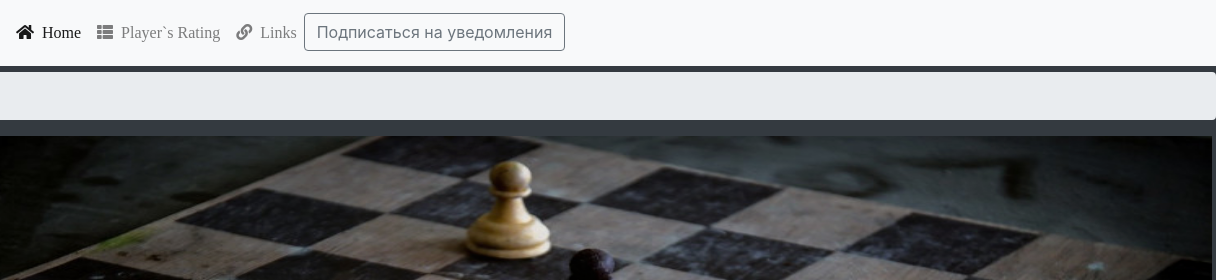
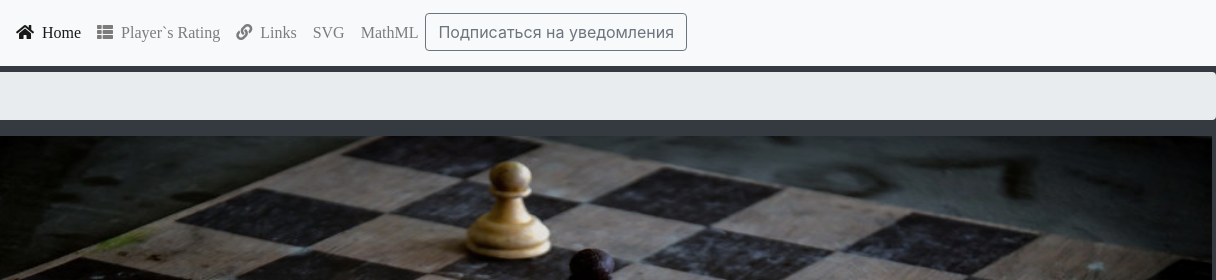
Before and after one commit to KiYari/homeworks, a plain HTML site: page index.html in a window 1280 px wide. Shown: the top 280 px of the page, 64-1280 px from the left. Drawn offline with nearby package versions, Linux system fonts and the light colour scheme; files whose address does not match are found by name.

Commit message:
last commit

```diff
--- a/index.html
+++ b/index.html
@@ -70,6 +70,14 @@
                   </li>
                 </ul>
               </div>
+          </li>
+          <li class="nav-item">
+            <a href="svg.html" class="nav-link">
+            </i>SVG</a>
+          </li>
+          <li class="nav-item">
+            <a href="math.html" class="nav-link">
+            </i>MathML</a>
           </li>
           <li>
             <div class="input-group-append">
```
Also changed, not shown: math.html (+9 -3 lines).
